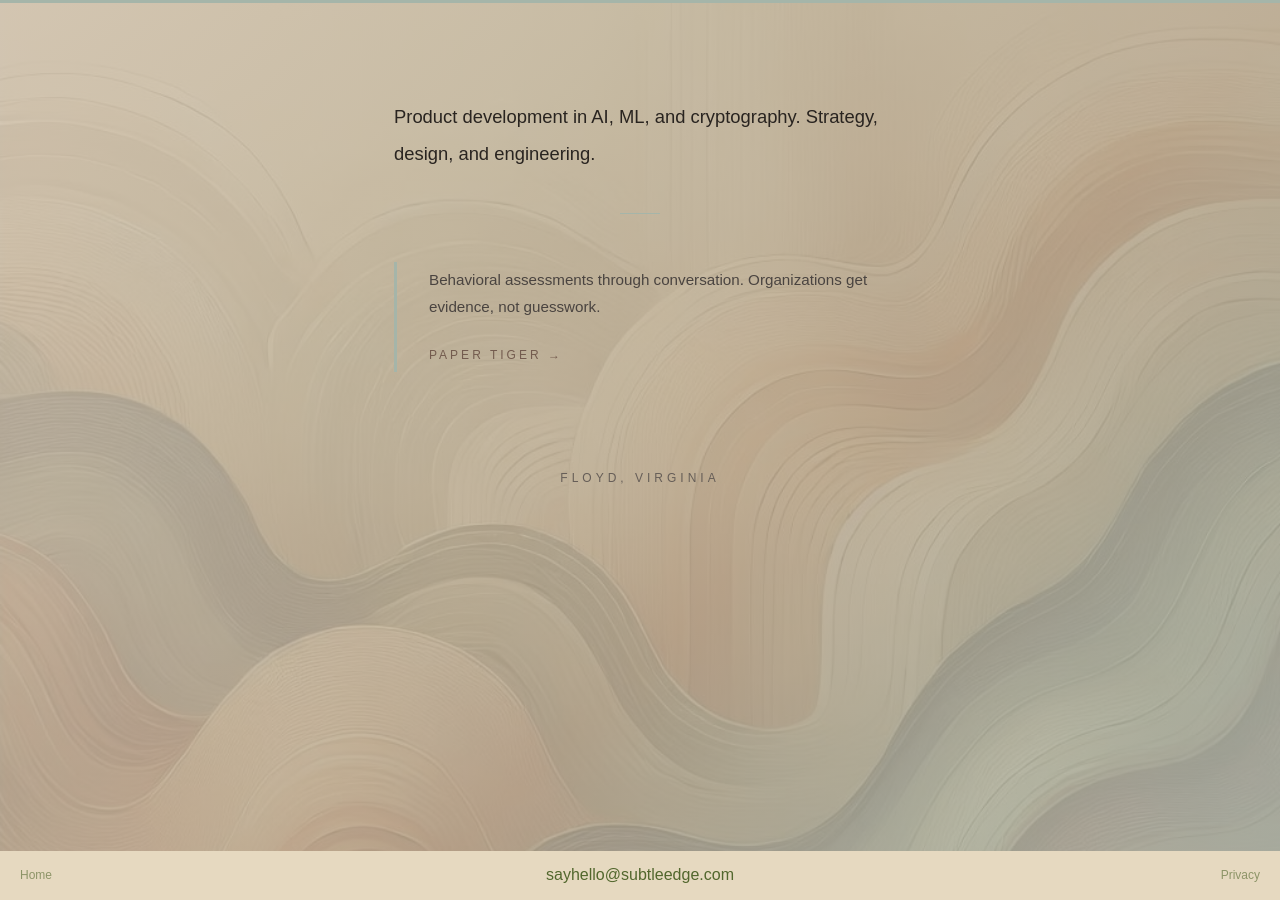
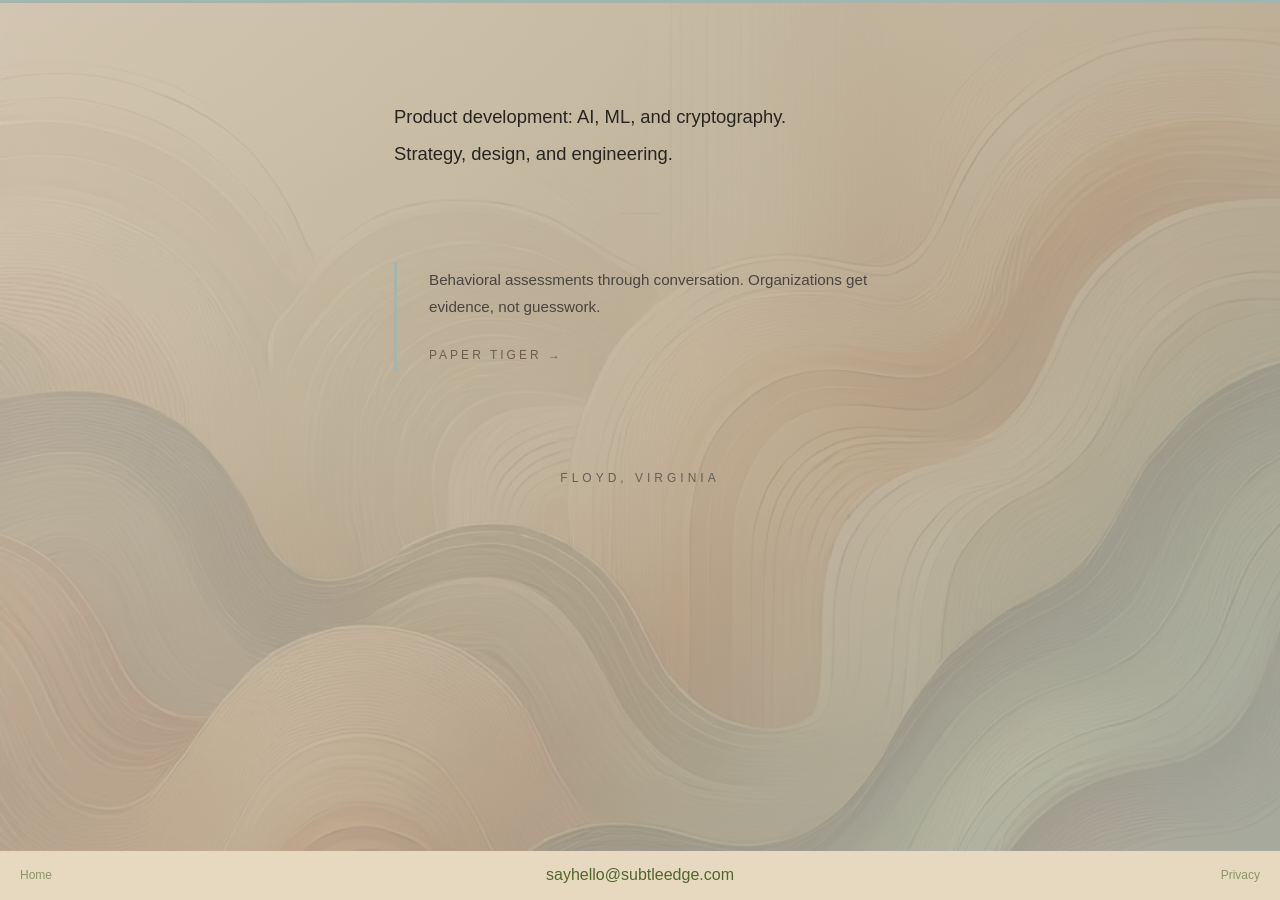
Before and after one commit to subtle-edge/subtleedge.com, a Jekyll site: the page built from about.html, in a window 1280 px wide. Built offline with Jekyll 4.4.1, drawn with Linux system fonts in a browser that asks for light colours.

Commit message:
Tighten the about page lead and split onto two lines

```diff
--- a/about.html
+++ b/about.html
@@ -14,7 +14,7 @@
     <a href="#main" class="skip-link">Skip to content</a>
 
     <main id="main" class="content">
-        <p class="lead">Product development in AI, ML, and cryptography. Strategy, design, and engineering.</p>
+        <p class="lead">Product development: AI, ML, and cryptography.<br>Strategy, design, and engineering.</p>
 
         <div class="divider"></div>
 
```
